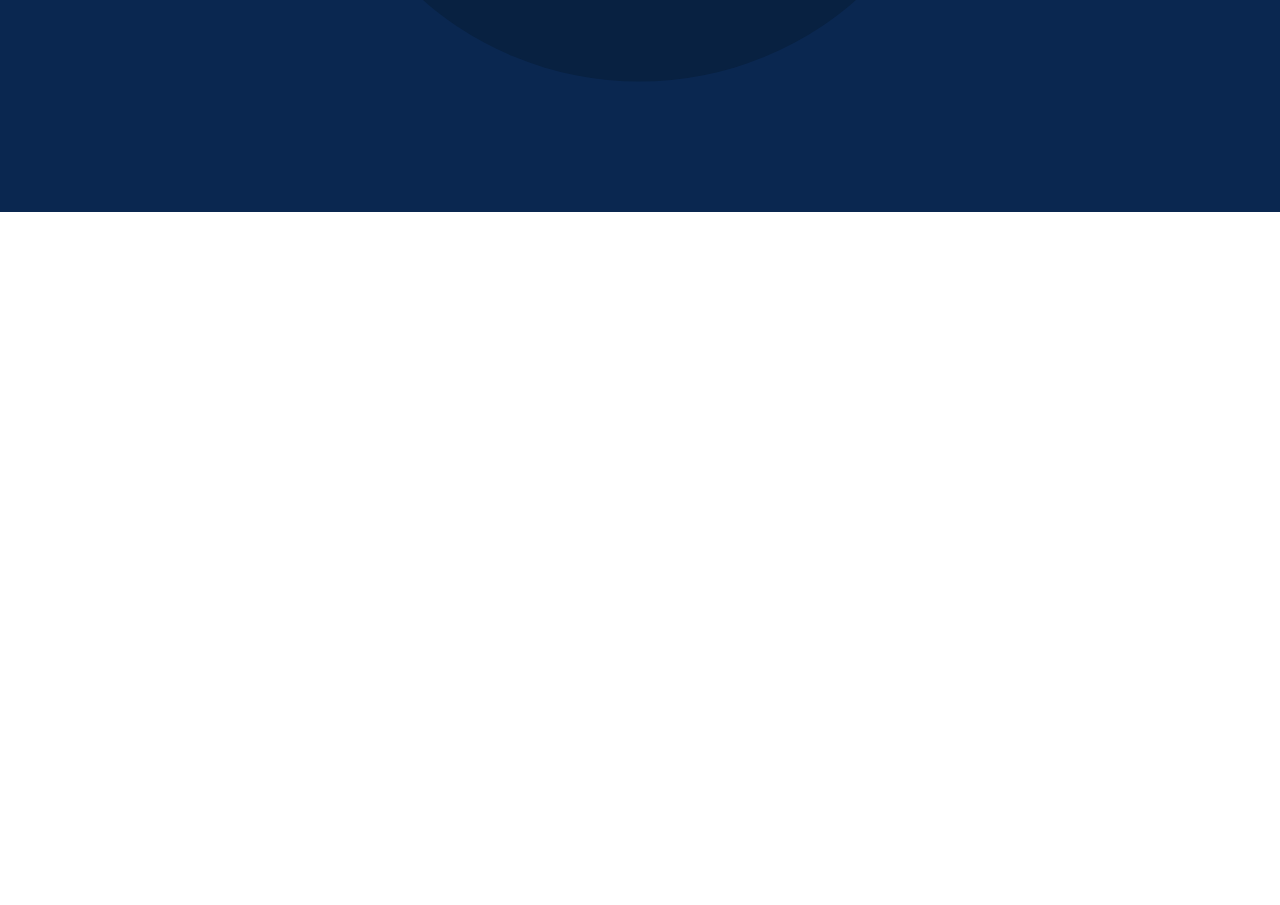
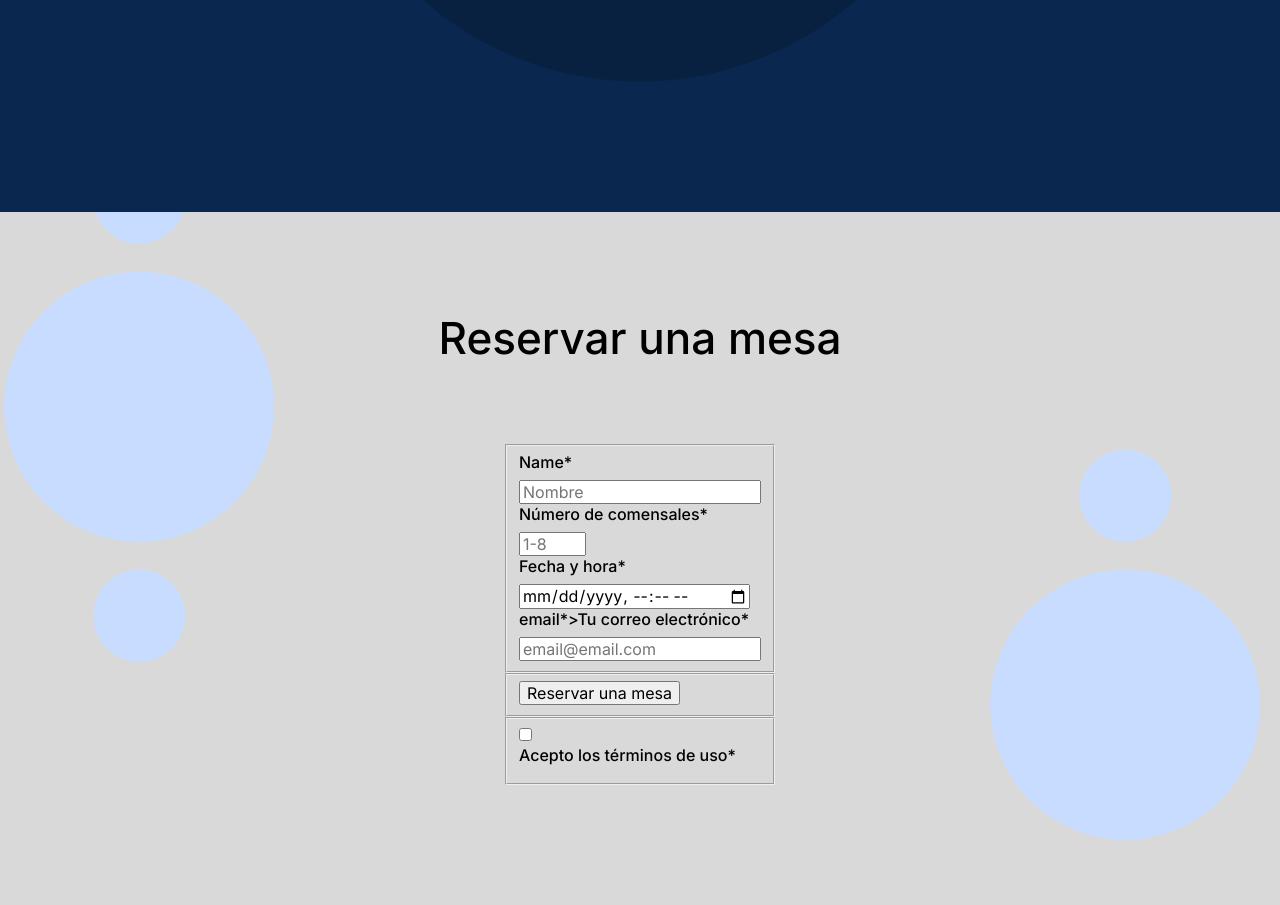
Before and after one commit to DayanaDGam/web_project_coffeeshop, a plain HTML site: page index.html in a window 1280 px wide. Shown: the part 1505-2410 px from the top of the page. Before the commit the page ends 1717 px from the top, so only its background shows below. Drawn offline with Linux system fonts and the light colour scheme.

Commit message:
etapa form

```diff
--- a/index.html
+++ b/index.html
@@ -122,7 +122,73 @@
             </div>
           </div>
         </section>
-        <section class="reservation" id="reservation"></section>
+        <section class="reservation" id="reservation">
+          <h2 class="reservation__title">Reservar una mesa</h2>
+          <form action="#" class="form reservation__form">
+            <fieldset class="form_fieldset">
+              <label class="form__lable" for="name">Name*</label>
+              <input
+                class="form__input"
+                type="text"
+                id="name"
+                name="name"
+                placeholder="Nombre"
+                required
+              />
+              <label class="form__lable" for="diners-numbers"
+                >Número de comensales*</label
+              >
+              <input
+                class="form__input"
+                type="number"
+                id="diners-numbers"
+                name="diners-numbers"
+                min="1"
+                max="8"
+                placeholder="1-8"
+                required
+              />
+              <label class="form__lable" for="date">Fecha y hora*</label>
+              <input
+                class="form__input"
+                type="datetime-local"
+                id="date"
+                name="date"
+                required
+              />
+              <label class="form__lable" for="email"
+                >email*>Tu correo electrónico*</label
+              >
+              <input
+                class="form__input"
+                type="email"
+                id="email"
+                name="email"
+                placeholder="email@email.com"
+                required
+              />
+            </fieldset>
+            <fieldset class="form_fieldset">
+              <button class="form__button" type="submit">
+                Reservar una mesa
+              </button>
+            </fieldset>
+            <fieldset class="form_fieldset form_el_center">
+              <input
+                class="form__checkbox"
+                type="checkbox"
+                id="checkbox"
+                name="checkbox"
+                required
+              />
+              <label
+                class="form__lable form__lable_direction_right"
+                for="checkbox"
+                >Acepto los términos de uso*</label
+              >
+            </fieldset>
+          </form>
+        </section>
       </main>
       <footer class="footer"></footer>
     </div>
--- a/styles/style.css
+++ b/styles/style.css
@@ -200,3 +200,44 @@
   margin-top: 24px;
   align-items: center;
 }
+
+.reservation {
+  height: 100%;
+  display: flex;
+  flex-direction: column;
+  background-image: url(../images/background_reservation.svg);
+  background-color: #d9d9d9;
+  background-position: center;
+  background-repeat: no-repeat;
+  background-size: center;
+}
+
+.reservation__title {
+  margin: 0px auto 80px;
+  padding-top: 100px;
+  font-weight: 500;
+  font-size: 44px;
+  line-height: 52px;
+}
+
+.form {
+  max-width: 385px;
+}
+
+.reservation__form {
+  margin: 0 auto 120px;
+}
+
+.form__fieldset {
+  border: 0;
+  padding: 0;
+  margin: 0;
+}
+
+.form__lable {
+  display: block;
+  margin-bottom: 8px;
+  font-weight: 500;
+  font-size: 16px;
+  line-height: 20px;
+}
```
